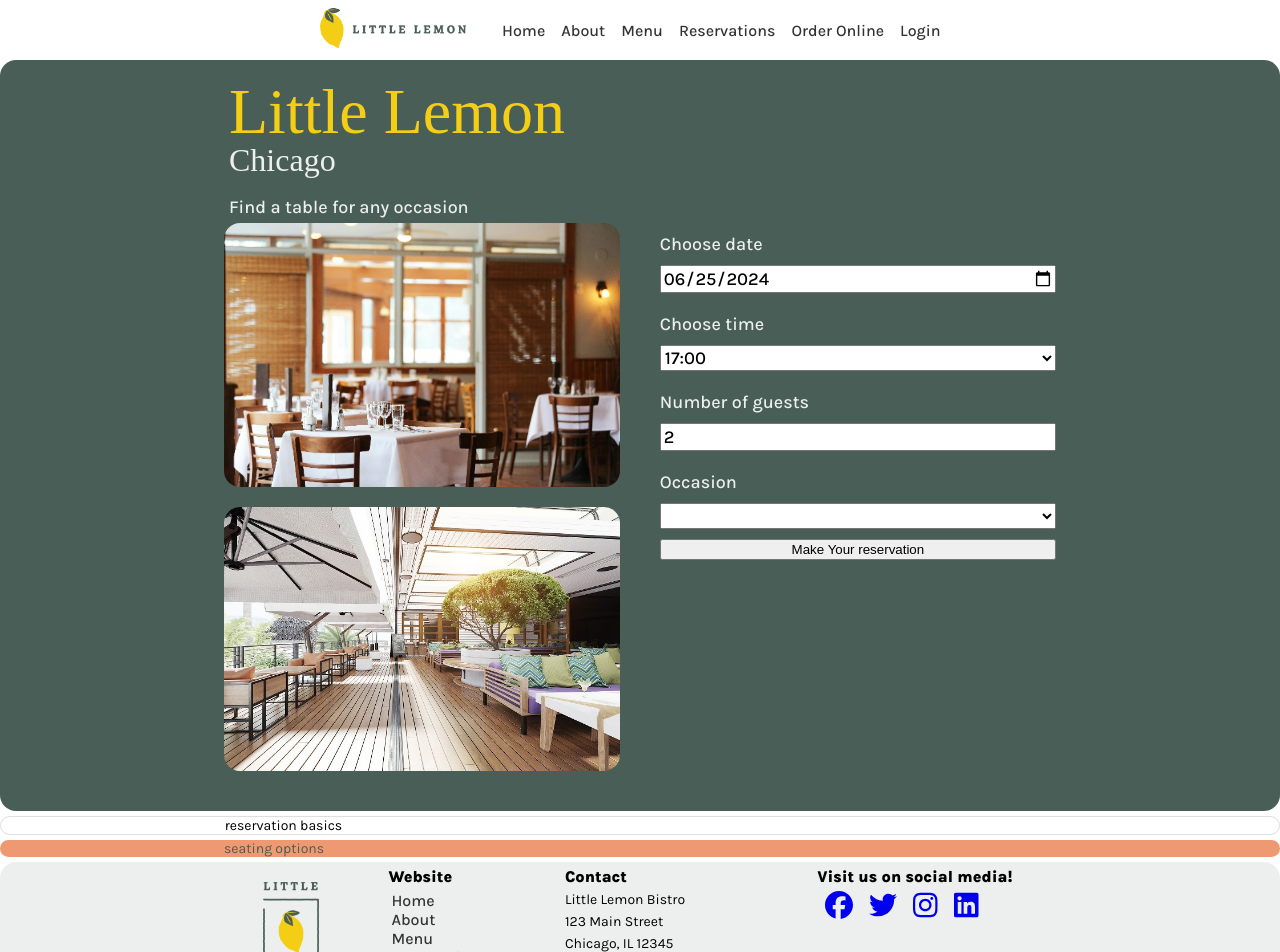
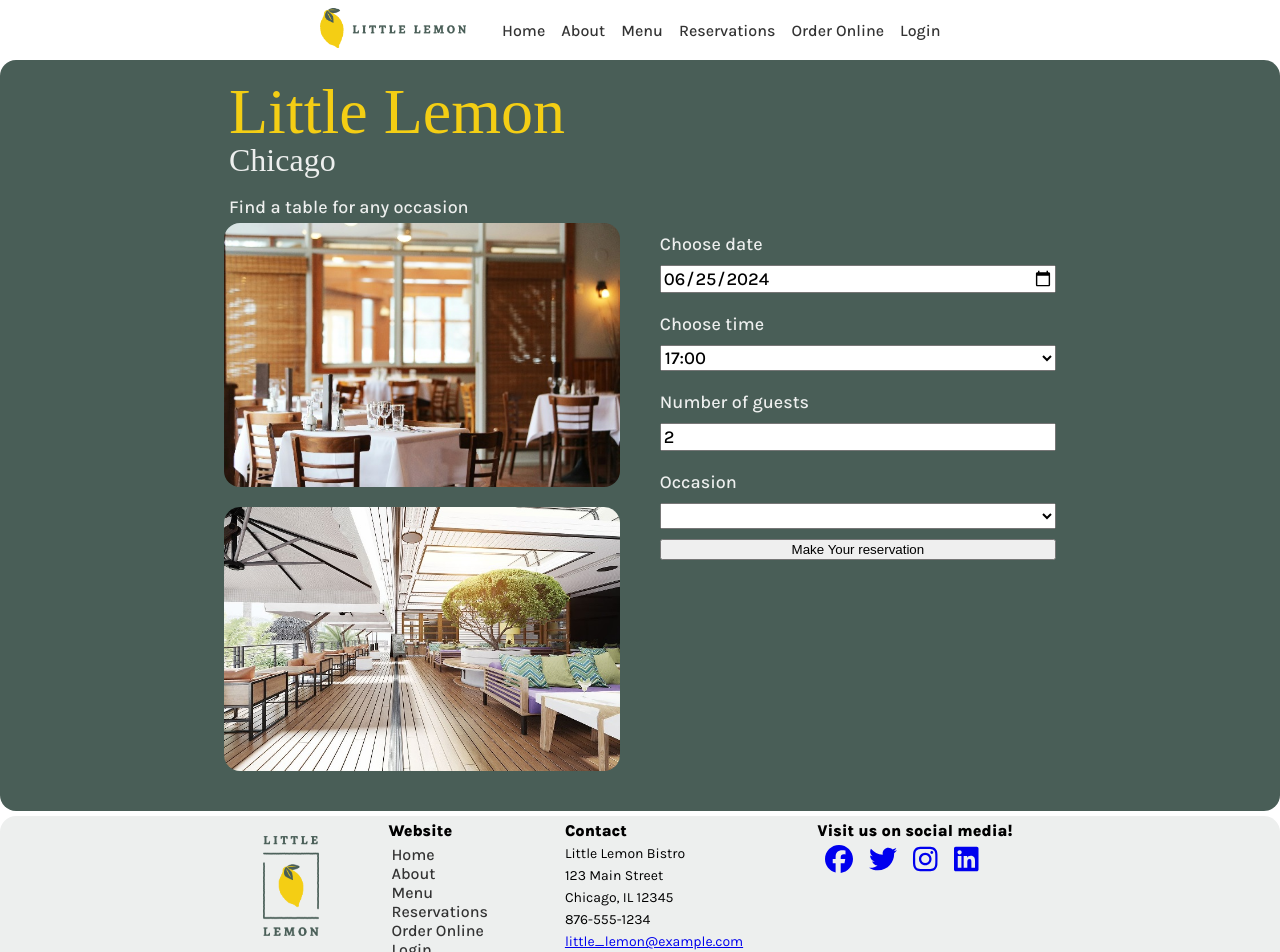
Before and after one commit to rdesantis/react-demo, a React (Create React App) app: page /reservations in a window 1280 px wide. Shown: the top 952 px of the page. Built offline with nearby package versions, Linux system fonts and the light colour scheme; a web font is replaced by a local one.

Commit message:
Get rid of other sections of BookingPage; everything will happen in the hero section

```diff
--- a/src/components/booking/Basics.js
+++ /dev/null
@@ -1,11 +0,0 @@
-import MajorSection from "../MajorSection";
-
-const BookingBasics = (props) => {
-    return (
-        <MajorSection id='reservation' sectionStyle={props.sectionStyle}>
-            reservation basics
-        </MajorSection>
-    );
-}
-
-export default BookingBasics;
--- a/src/components/booking/BookingPage.js
+++ b/src/components/booking/BookingPage.js
@@ -1,14 +1,22 @@
-import BookingHero from "./Hero";
-import BookingBasics from "./Basics";
-import SeatingOptions from "./SeatingOptions";
+import HeroHeader from "../HeroHeader";
+import MajorSection from "../MajorSection";
+import BookingForm from "./BookingForm";
 
 const BookingPage = () => {
     return (
-        <>
-            <BookingHero sectionStyle='hero' />
-            <BookingBasics sectionStyle='second' />
-            <SeatingOptions sectionStyle='third' />
-        </>
+        <MajorSection id='booking-hero' sectionStyle='hero'>
+            <section id='booking-hero-text'>
+                <HeroHeader />
+                <h3>Find a table for any occasion</h3>
+            </section>
+            <section id='booking-hero-images'>
+                <img src='restaurant interior.jpg' alt='interior seating' />
+                <img src='restaurant deck.jpg' alt='deck seating' />
+            </section>
+            <section id='booking-hero-form'>
+                <BookingForm />
+            </section>
+        </MajorSection>
     );
 }
 
--- a/src/components/booking/Hero.js
+++ /dev/null
@@ -1,23 +0,0 @@
-import HeroHeader from "../HeroHeader";
-import MajorSection from "../MajorSection";
-import BookingForm from "./BookingForm";
-
-const BookingHero = (props) => {
-    return (
-        <MajorSection id='booking-hero' sectionStyle={props.sectionStyle}>
-            <section id='booking-hero-text'>
-                <HeroHeader />
-                <h3>Find a table for any occasion</h3>
-            </section>
-            <section id='booking-hero-images'>
-                <img src='restaurant interior.jpg' alt='interior seating' />
-                <img src='restaurant deck.jpg' alt='deck seating' />
-            </section>
-            <section id='booking-hero-form'>
-                <BookingForm />
-            </section>
-        </MajorSection>
-    );
-}
-
-export default BookingHero;
--- a/src/components/booking/SeatingOptions.js
+++ /dev/null
@@ -1,11 +0,0 @@
-import MajorSection from "../MajorSection";
-
-const SeatingOptions = (props) => {
-    return (
-        <MajorSection id='seating' sectionStyle={props.sectionStyle}>
-            seating options
-        </MajorSection>
-    );
-}
-
-export default SeatingOptions;
```
